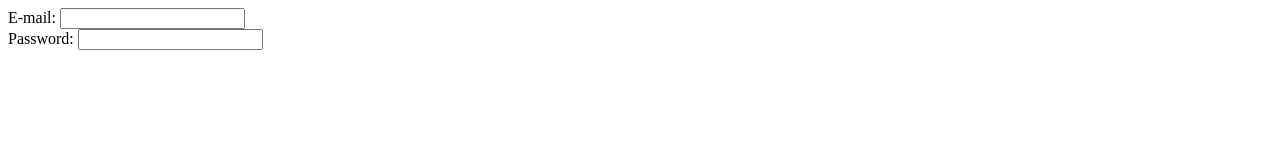
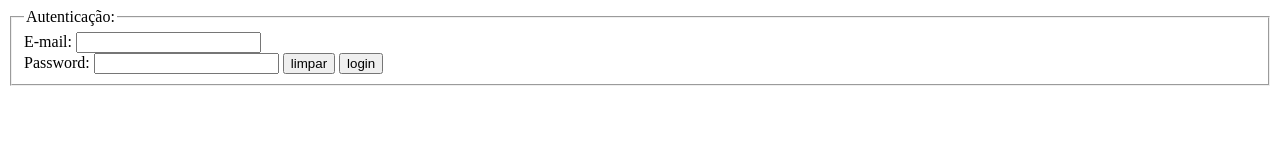
Before and after one commit to brunodcsilva/WebConference, a plain HTML site: page index.html in a window 1280 px wide. Drawn offline with Linux system fonts and the light colour scheme.

Commit message:
New fieldset

```diff
--- a/index.html
+++ b/index.html
@@ -9,11 +9,16 @@
     <title>Test</title>
 </head>
 <body>
-    <form action="">
-        <label for="myEmail">E-mail:</label>
-        <input id="myEmail" type="email"><br>
-        <label for="myPassword">Password:</label>
-        <input id="myPassword" type="password">
+    <form action="http://server/process.php">
+        <fieldset>
+            <legend>Autenticação:</legend>
+            <label for="myEmail">E-mail:</label>
+            <input id="myEmail" type="email"><br>
+            <label for="myPassword">Password:</label>
+            <input id="myPassword" type="password">
+            <input type="reset" value="limpar">
+            <input type="submit" value="login">
+        </fieldset>
     </form>
 
 </body>
```
